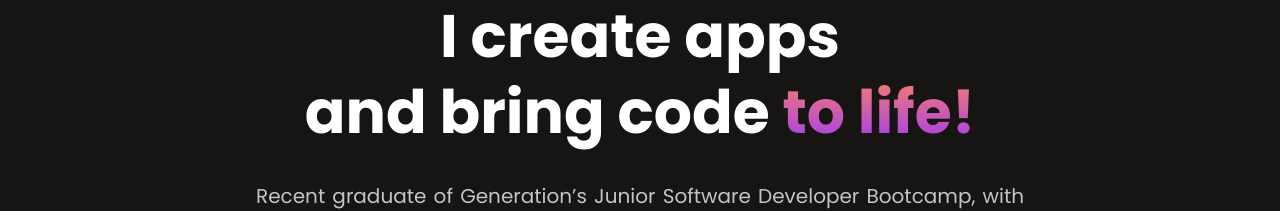
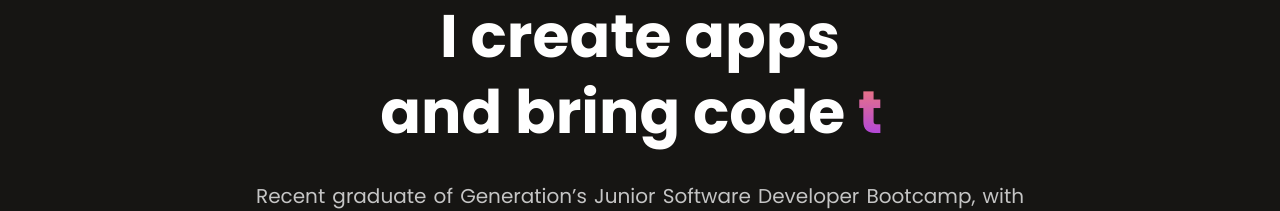
Before and after one commit to karnpun9/my-portfolio, a React (Vite) app: page / in a window 1280 px wide. Shown: the part 458-669 px from the top of the page. Built offline with nearby package versions, Linux system fonts and the light colour scheme.

Commit message:
type animation text

```diff
--- a/package.json
+++ b/package.json
@@ -12,7 +12,8 @@
   "dependencies": {
     "react": "^18.3.1",
     "react-dom": "^18.3.1",
-    "react-router-dom": "^6.28.0"
+    "react-router-dom": "^6.28.0",
+    "react-type-animation": "^3.2.0"
   },
   "devDependencies": {
     "@eslint/js": "^9.13.0",
--- a/src/component/About.jsx
+++ b/src/component/About.jsx
@@ -1,4 +1,5 @@
 import React from "react";
+import { TypeAnimation } from "react-type-animation";
 
 function About() {
   return (
@@ -20,7 +21,15 @@ function About() {
             I create apps
           </h1>
           <h2 className="text-white font-bold text-2xl lg:text-6xl">
-            and bring code <span className="linear-purple">to life!</span>
+            and bring code {""}
+            <TypeAnimation
+              sequence={["to life!", 1000, "to reality!", 1000, "with passion!", 1000,]}
+              smartBackspace
+              showCursor={false}
+              speed={50}
+              repeat={Infinity}
+              className="linear-purple"
+            />
           </h2>
         </div>
 
```
Also changed, not shown: 1 other file (tests, documents, lock files or other folders).
